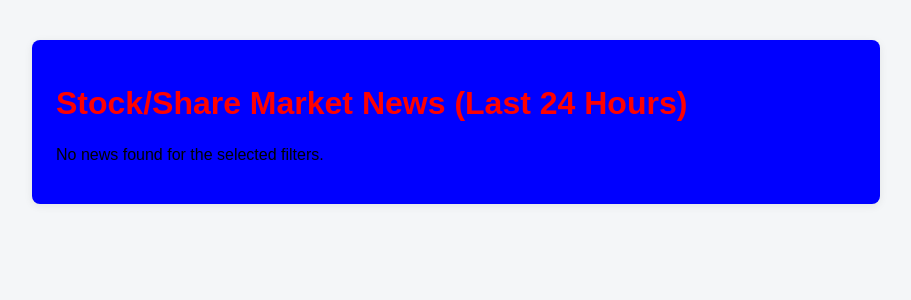
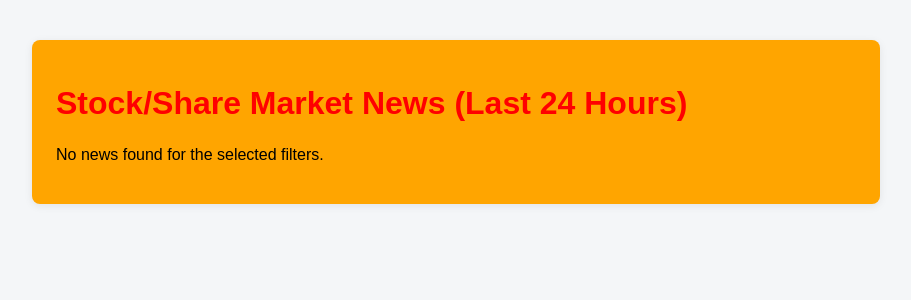
Before and after one commit to nagesh7588/Stock-News, a Flask app: page / in a window 1280 px wide. Shown: the top 300 px of the page, without its empty margins (184-1095 px from the left). Run offline with Flask 3, Linux system fonts and the light colour scheme; data that the repository does not hold is empty.

Commit message:
color change

```diff
--- a/static/styles.css
+++ b/static/styles.css
@@ -7,7 +7,7 @@ body {
 .container {
     max-width: 800px;
     margin: 40px auto;
-    background: blue;
+    background: orange;
     padding: 24px;
     border-radius: 8px;
     box-shadow: 0 2px 8px rgba(0,0,0,0.08);
```
